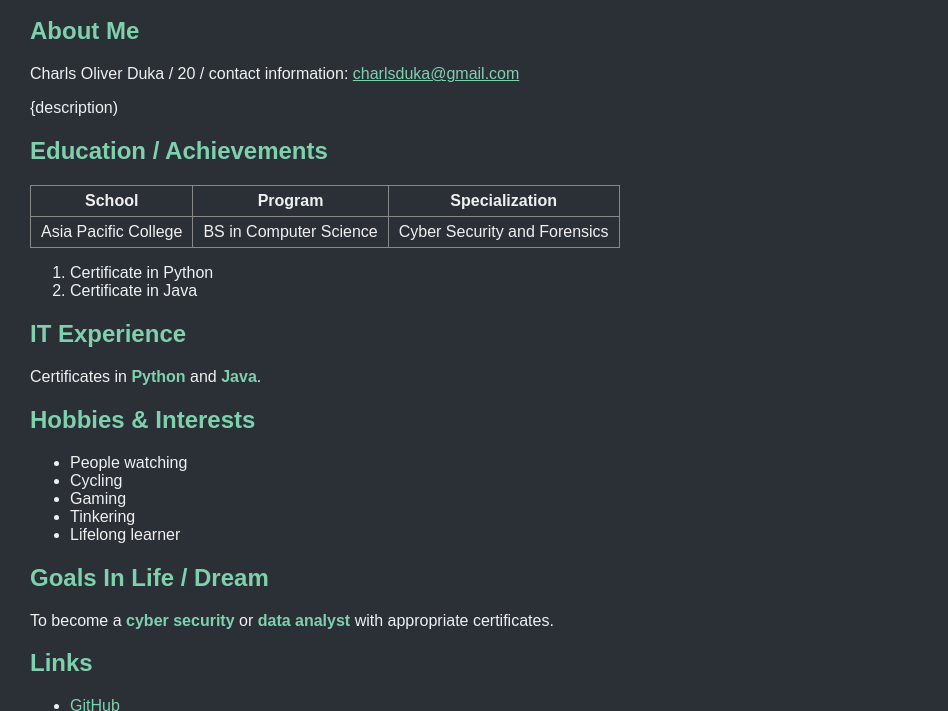
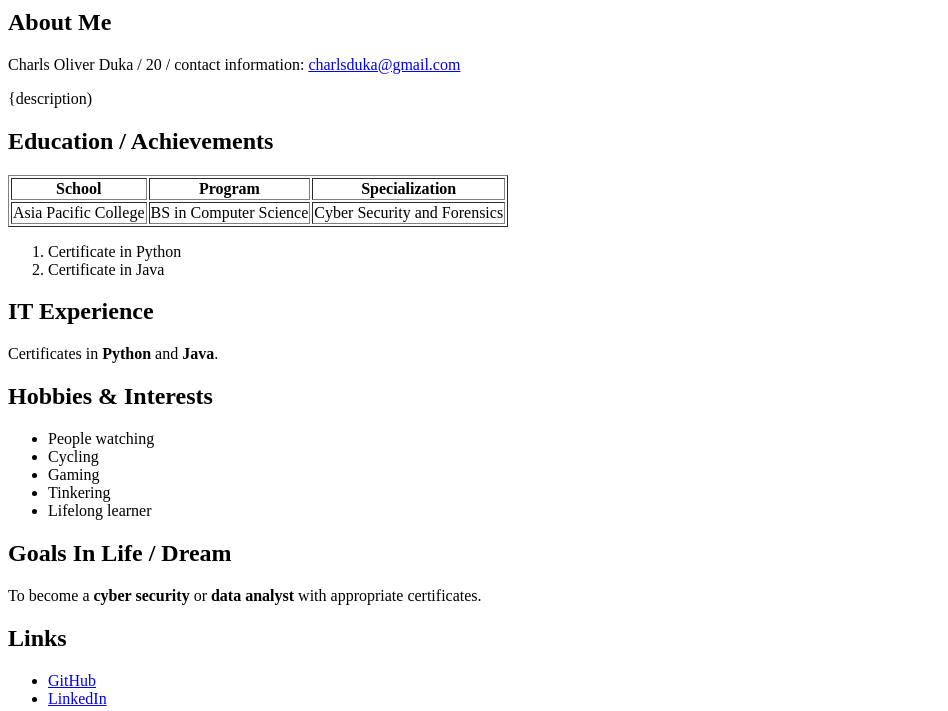
Before and after one commit to OLIIIl/WebProg-CF251-HTML-Lessons, a plain HTML site: page introduction/index.html in a window 1280 px wide. Shown: the part 109-820 px from the top of the page, without its empty margins (0-948 px from the left). Drawn offline with Linux system fonts and the light colour scheme.

Commit message:
Refactor HTML for styling and semantics
Updated HTML structure by removing inline styles and changing highlight spans to bold tags.

```diff
--- a/introduction/index.html
+++ b/introduction/index.html
@@ -4,14 +4,6 @@
 <meta charset="UTF-8">
 <meta name="author" content="Charls Oliver Duka">
 <title>Charls Oliver Duka's Profile</title>
-<style>
-  body { background-color: #2b2f36; color: #f0f0f0; font-family: Arial, sans-serif; margin: 30px; }
-  a { color: #7fd1ae; }
-  h1, h2 { color: #7fd1ae; }
-  .highlight { font-weight: bold; color: #7fd1ae; }
-  table { border-collapse: collapse; }
-  th, td { border: 1px solid #888; padding: 6px 10px; }
-</style>
 </head>
 <body>
 
@@ -35,7 +27,7 @@
 
 <div id="education">
 <h2>Education / Achievements</h2>
-<table>
+<table border="1">
 <tr>
 <th>School</th>
 <th>Program</th>
@@ -55,7 +47,7 @@
 
 <div id="experience">
 <h2>IT Experience</h2>
-<p>Certificates in <span class="highlight">Python</span> and <span class="highlight">Java</span>.</p>
+<p>Certificates in <b>Python</b> and <b>Java</b>.</p>
 </div>
 
 <div id="hobbies">
@@ -71,7 +63,7 @@
 
 <div id="goals">
 <h2>Goals In Life / Dream</h2>
-<p>To become a <span class="highlight">cyber security</span> or <span class="highlight">data analyst</span> with appropriate certificates.</p>
+<p>To become a <b>cyber security</b> or <b>data analyst</b> with appropriate certificates.</p>
 </div>
 
 <div id="links">
```
